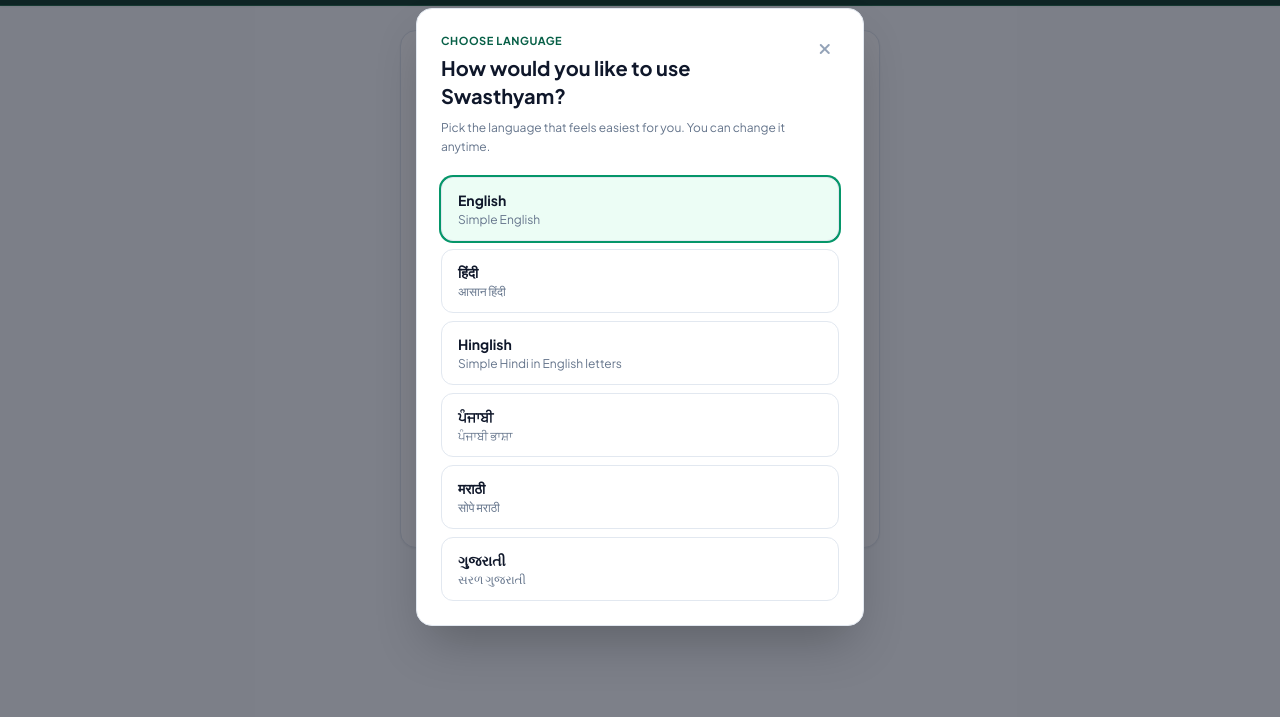
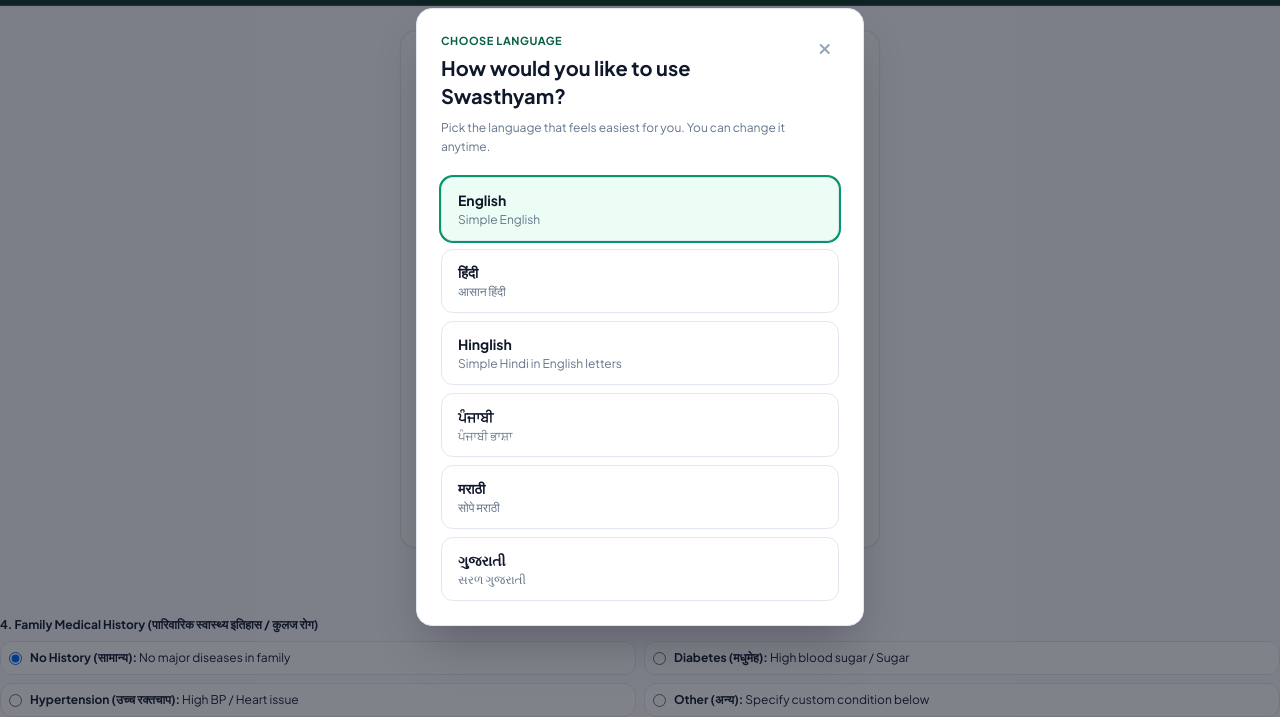
Before and after one commit to ogomjot/NIDAN-SIH, a plain HTML site: page index.html in a window 1280 px wide. Shown: the part 83-800 px from the top of the page. Drawn offline with nearby package versions, Linux system fonts and the light colour scheme; a web font is replaced by a local one.

Commit message:
other diseases

```diff
--- a/index.html
+++ b/index.html
@@ -1979,5 +1979,43 @@
         renderDoctorQueue();
       }
     </script>
+<!-- Question 4: Family Medical History (Pure HTML & CSS - No JS) -->
+<div class="space-y-2 [&:has(#radio-family-other:checked)_#family-other-container]:block">
+  <label class="block text-xs font-bold text-slate-800">
+    4. Family Medical History (पारिवारिक स्वास्थ्य इतिहास / कुलज रोग)
+  </label>
+
+  <div class="grid grid-cols-2 gap-2 text-xs">
+    <label class="border p-2 rounded-xl cursor-pointer hover:bg-slate-50 border-slate-200 flex items-start gap-2 bg-white">
+      <input type="radio" name="radio_family" value="None" checked class="mt-0.5 text-emerald-700">
+      <span><strong>No History (सामान्य):</strong> No major diseases in family</span>
+    </label>
+
+    <label class="border p-2 rounded-xl cursor-pointer hover:bg-slate-50 border-slate-200 flex items-start gap-2 bg-white">
+      <input type="radio" name="radio_family" value="Diabetes" class="mt-0.5 text-emerald-700">
+      <span><strong>Diabetes (मधुमेह):</strong> High blood sugar / Sugar</span>
+    </label>
+
+    <label class="border p-2 rounded-xl cursor-pointer hover:bg-slate-50 border-slate-200 flex items-start gap-2 bg-white">
+      <input type="radio" name="radio_family" value="Hypertension" class="mt-0.5 text-emerald-700">
+      <span><strong>Hypertension (उच्च रक्तचाप):</strong> High BP / Heart issue</span>
+    </label>
+
+    <label class="border p-2 rounded-xl cursor-pointer hover:bg-slate-50 border-slate-200 flex items-start gap-2 bg-white">
+      <input type="radio" name="radio_family" id="radio-family-other" value="Other" class="mt-0.5 text-emerald-700">
+      <span><strong>Other (अन्य):</strong> Specify custom condition below</span>
+    </label>
+  </div>
+
+  <!-- Hidden by default; CSS :has() reveals it instantly when #radio-family-other is checked -->
+  <div id="family-other-container" class="hidden pt-1">
+    <input
+      type="text"
+      name="family_other_notes"
+      placeholder="Type custom disease (e.g. Thyroid, Asthma, Cancer, Arthritis)..."
+      class="w-full border border-slate-300 rounded-xl p-2.5 text-xs outline-none focus:ring-2 focus:ring-emerald-600 placeholder-slate-400"
+    >
+  </div>
+</div>
   </body>
 </html>
```
